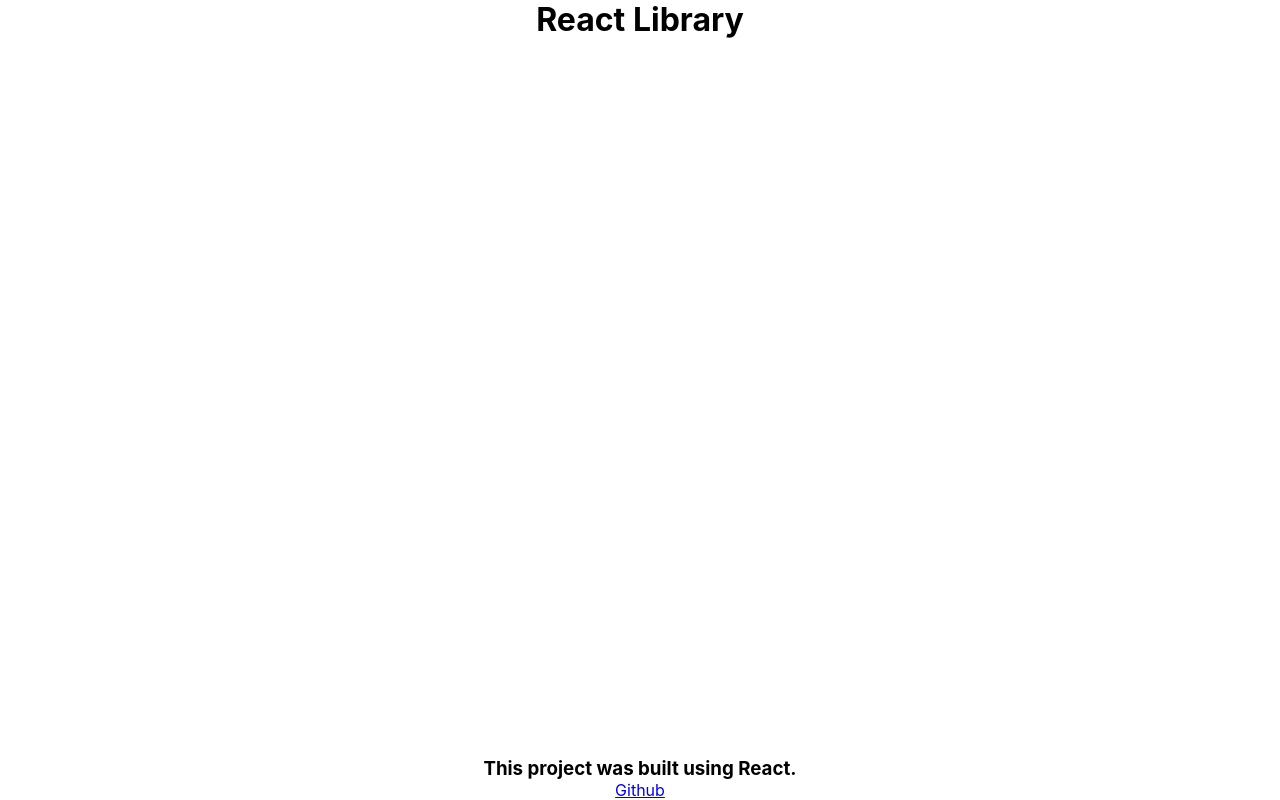
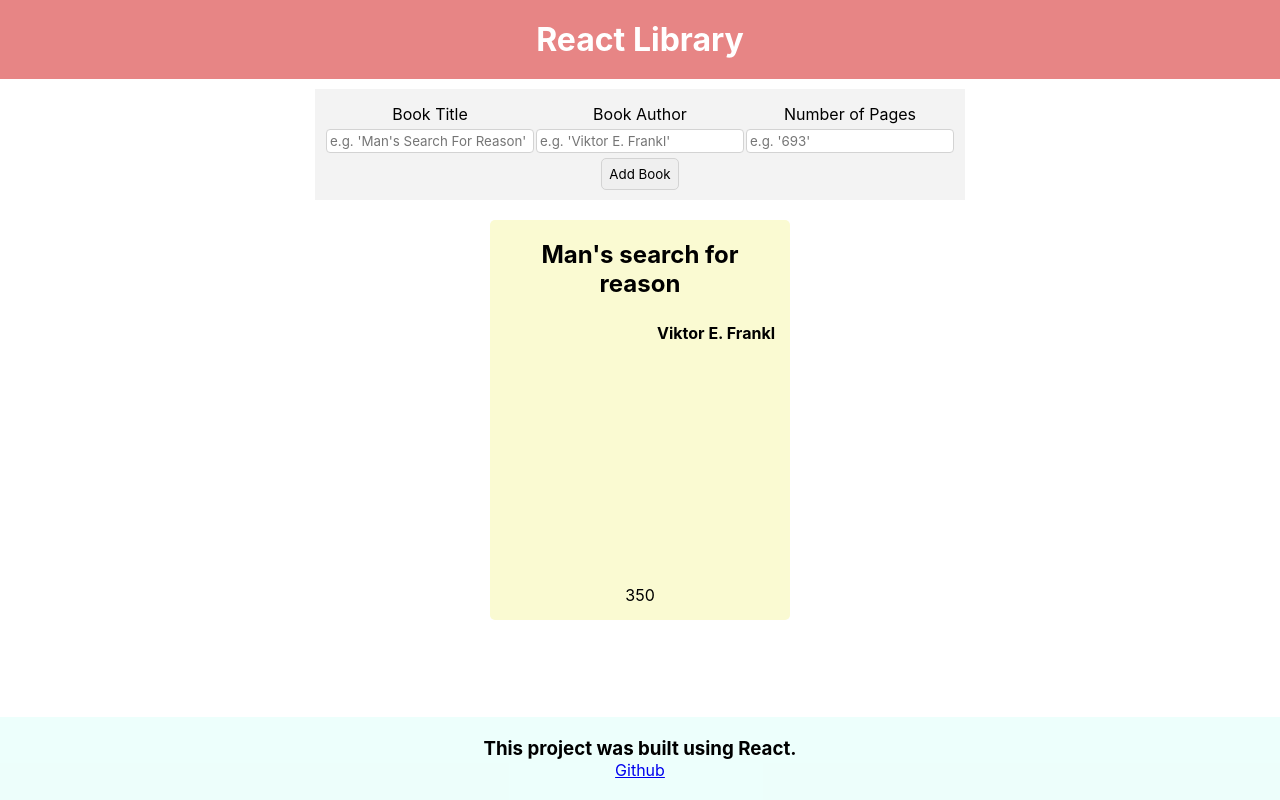
Before and after one commit to irlgabriel/library-project-redo, a React (Create React App) app: page / in a window 1280 px wide. Built offline with nearby package versions, Linux system fonts and the light colour scheme.

Commit message:
Added a bit of styling and the form element

```diff
--- a/src/App.css
+++ b/src/App.css
@@ -8,6 +8,82 @@ Footer, Header {
   text-align: center;
 }
 
+Header {
+  background-color: rgb(231, 133, 133);
+  padding: 20px;
+  color: white;
+}
+
 Footer {
   margin-top: auto;
+  padding: 20px;
+  background-color: rgba(79, 248, 220, 0.103);
 }
+
+form {
+  display: flex;
+  flex-wrap: wrap;
+  justify-content: space-around;
+  max-width: 650px;
+  min-width: 500px;
+  margin: 10px auto;
+  padding: 10px;
+  background-color: #f3f3f3;
+}
+
+form input {
+  width: 100%;
+  padding: 3px;
+  border-radius: 4px;
+  border: 1px solid lightgray;
+  margin-top: 5px;
+}
+
+label {
+  display: inline-block;
+}
+
+.form-group {
+  text-align: center;
+  padding: 5px 0;
+  width: 33%;
+}
+
+button {
+  padding: 7px;
+  border-radius: 5px;
+  border: 1px solid lightgray;
+}
+
+.library {
+  display: flex;
+  flex-wrap: wrap;
+  justify-content: space-around;
+  align-items: center;
+  margin: 10px;
+}
+
+.book {
+  display: flex;
+  flex-direction: column;
+  padding: 15px;
+  border-radius: 5px;
+  height: 400px;
+  width: 300px;
+  background-color: lightgoldenrodyellow;
+}
+
+.book-title {
+  margin-top: 5px;
+  text-align: center;
+}
+
+.book-author {
+  margin-top: 25px;
+  text-align: right;
+}
+
+.book-pages {
+  margin-top: auto;
+  text-align: center;
+}
--- a/src/components/Book.js
+++ b/src/components/Book.js
@@ -0,0 +1,13 @@
+import React from "react"
+
+function Book(props) {
+  return(
+    <div className="book">
+      <h2 className="book-title">{props.book.title}</h2>
+      <h4 className="book-author">{props.book.author}</h4>
+      <p className="book-pages">{props.book.pages}</p>
+    </div>
+  )
+}
+
+export default Book;
--- a/src/components/BookForm.js
+++ b/src/components/BookForm.js
@@ -3,7 +3,19 @@ import React from "react";
 function BookForm() {
   return(
     <form>
-
+      <div className="form-group">
+        <label for="title">Book Title</label>
+        <input placeholder="e.g. 'Man's Search For Reason'" type="text" name="title"></input>
+      </div>
+      <div className="form-group">
+        <label for="author">Book Author</label>
+        <input placeholder="e.g. 'Viktor E. Frankl'" type="text" name="author"></input>
+      </div>
+      <div className="form-group">
+       <label for="pages">Number of Pages</label>
+        <input placeholder="e.g. '693'"min="0" type="number" name="pages"></input>
+      </div>
+      <button type="submit">Add Book</button>
     </form>
   )
 }
--- a/src/components/Library.js
+++ b/src/components/Library.js
@@ -4,11 +4,15 @@ import Book from "./Book"
 class Library extends React.Component {
   constructor(props) {
     super(props);
-    this.books = [];
+    this.state = {
+      books: [{title: "Man's search for reason", author: "Viktor E. Frankl", pages: 350}],
+    }
   }
   render() {
     return(
-      this.books.map(book => <Book />)
+      <div className="library">
+        {this.state.books.map(book => <Book book={book}/>)}
+      </div>
     )
   }
 }
```
